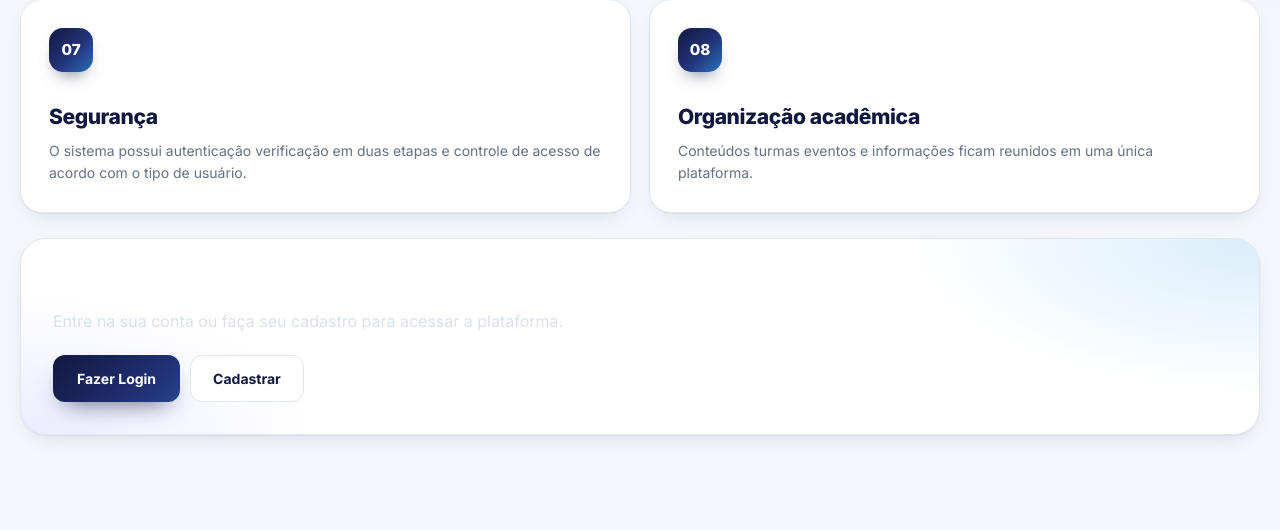
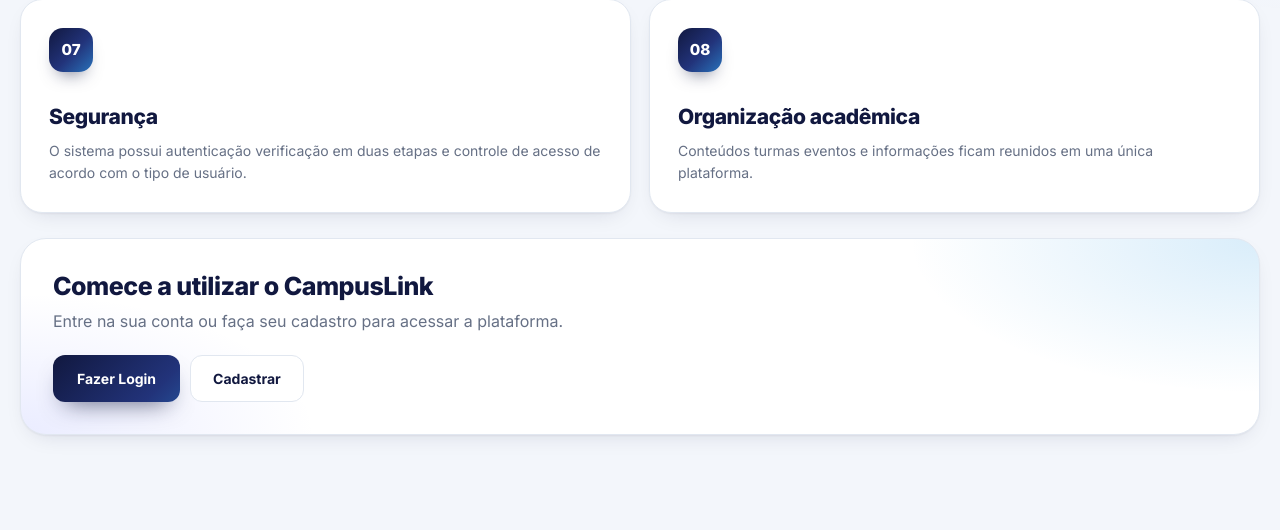
Before and after one commit to Eddie-Costa/CampusLink, a Spring Boot app: page /funcionalidades in a window 1280 px wide. Shown: the part 1064-1594 px from the top of the page. Run offline with Spring Boot 4, Linux system fonts and the light colour scheme; some of the project's set-up classes (security, data sources, template engines, error pages and the like) are left out, and stand-ins take their place; some libraries are stand-ins or nearby versions.

Commit message:
fix: texto do bloco final visivel nas paginas publicas

```diff
--- a/CampusLink/src/main/resources/static/css/Geral/publicas.css
+++ b/CampusLink/src/main/resources/static/css/Geral/publicas.css
@@ -218,6 +218,14 @@
 .sobre-final h2 {
     font-weight: 800 !important;
     letter-spacing: -0.02em;
+    color: var(--rd-navy, #11183f) !important;
+}
+
+/* texto do bloco final fica escuro porque o fundo deixou de ser azul */
+.home-final p,
+.funcionalidades-final p,
+.sobre-final p {
+    color: var(--rd-texto-suave, #667085) !important;
 }
 
 /* entrada suave aparece de baixo para cima ao abrir a pagina */
```
